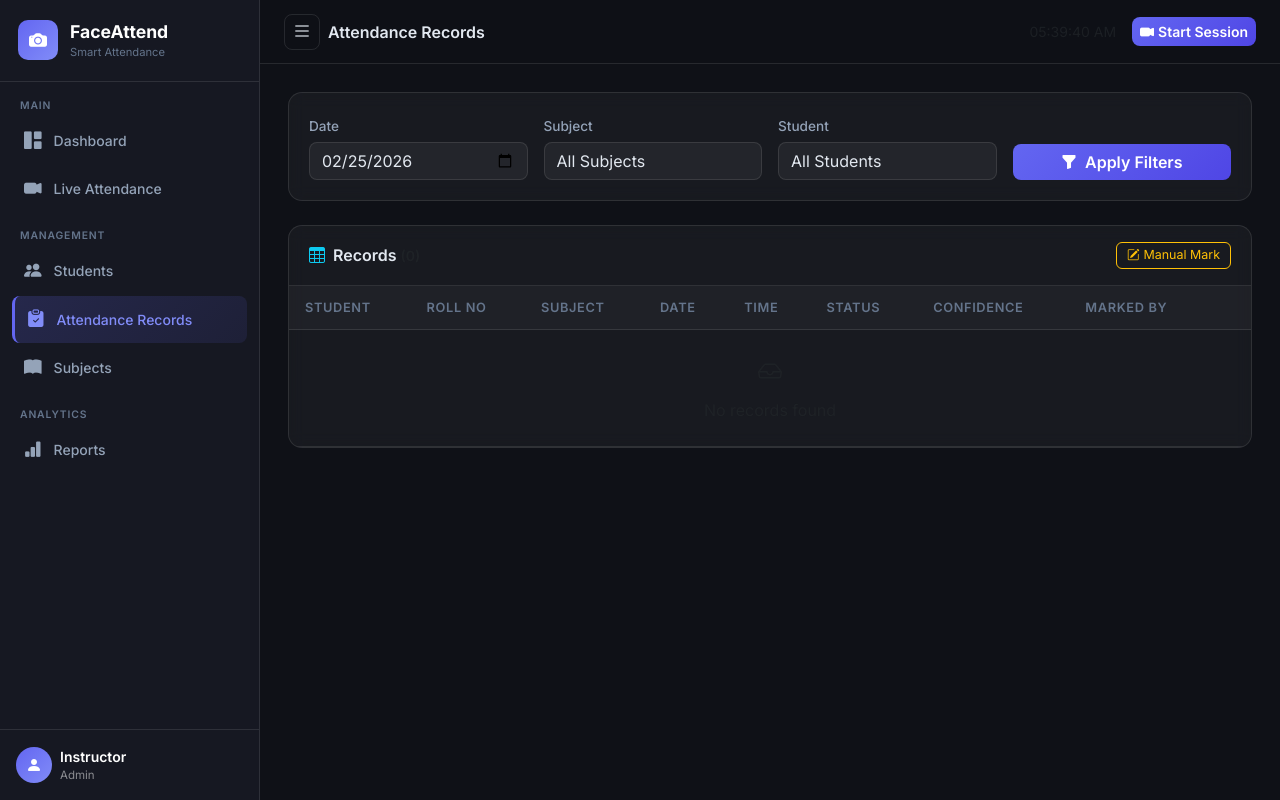
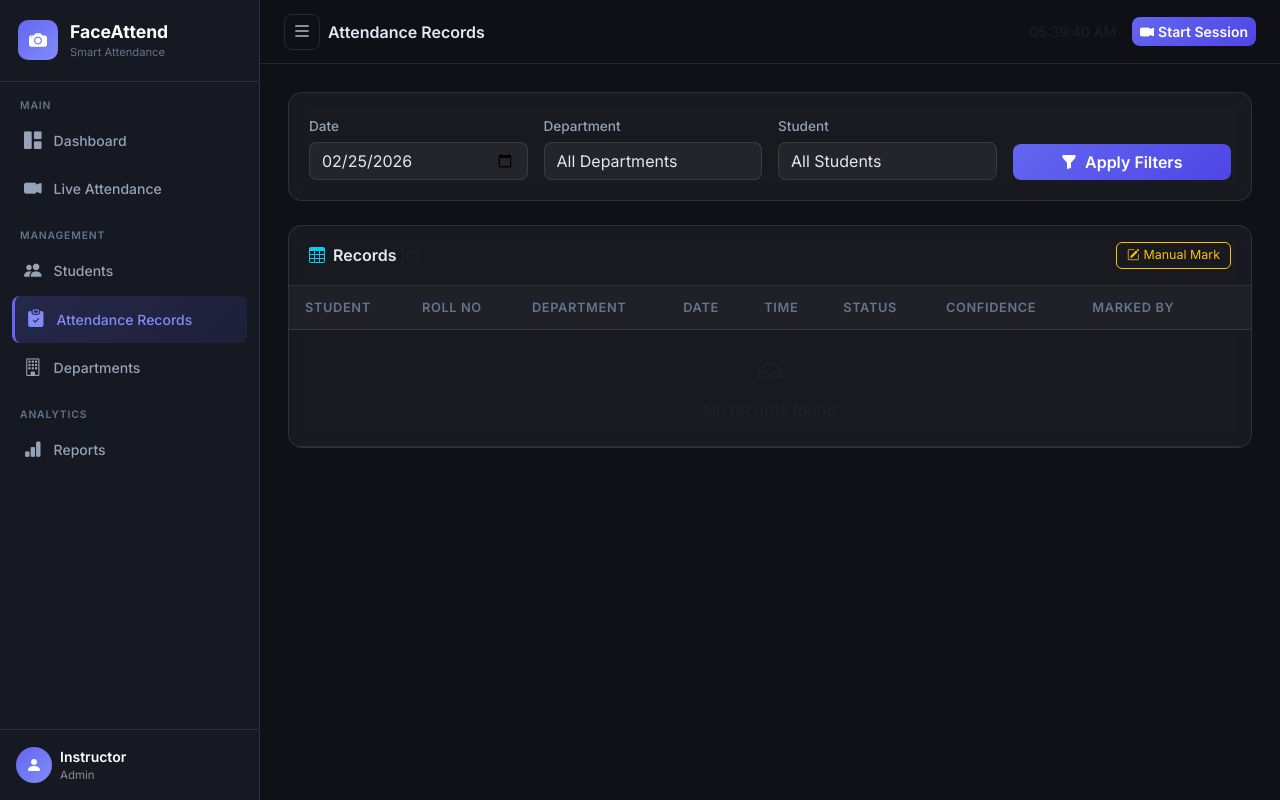
Before and after one commit to Sanam20302/Smart-Attendance-System, a Flask app: page /attendance/ in a window 1280 px wide. Run offline with Flask 3, Linux system fonts and the light colour scheme; data that the repository does not hold is empty.

Commit message:
Replaced Add Subject with Add Department, Added Attendance Closing Time feature, Few UI changes

```diff
--- a/app/routes/attendance.py
+++ b/app/routes/attendance.py
@@ -1,5 +1,5 @@
 from flask import Blueprint, render_template, request, jsonify
-from app.models import Attendance, Student, Subject
+from app.models import Attendance, Student, Department
 from app import db
 from datetime import date, datetime
 
@@ -8,15 +8,15 @@ attendance_bp = Blueprint('attendance', __name__)
 
 @attendance_bp.route('/')
 def list_attendance():
-    subjects = Subject.query.order_by(Subject.name).all()
+    departments = Department.query.order_by(Department.name).all()
     students = Student.query.filter_by(is_active=True).order_by(Student.name).all()
-    return render_template('attendance.html', subjects=subjects, students=students)
+    return render_template('attendance.html', departments=departments, students=students)
 
 
 @attendance_bp.route('/api/records')
 def api_records():
     filter_date = request.args.get('date')
-    filter_subject = request.args.get('subject_id', type=int)
+    filter_department = request.args.get('department')
     filter_student = request.args.get('student_id', type=int)
     page = request.args.get('page', 1, type=int)
     per_page = request.args.get('per_page', 50, type=int)
@@ -29,8 +29,8 @@ def api_records():
             query = query.filter_by(date=d)
         except ValueError:
             pass
-    if filter_subject:
-        query = query.filter_by(subject_id=filter_subject)
+    if filter_department:
+        query = query.join(Student).filter(Student.department == filter_department)
     if filter_student:
         query = query.filter_by(student_id=filter_student)
 
@@ -49,7 +49,6 @@ def api_records():
 def mark_attendance():
     data = request.get_json()
     student_db_id = data.get('student_db_id')
-    subject_id = data.get('subject_id')
     confidence = data.get('confidence', 0.0)
     today = date.today()
     now = datetime.now().time()
@@ -61,11 +60,10 @@ def mark_attendance():
     if not student:
         return jsonify({'success': False, 'error': 'Student not found'}), 404
 
-    # Avoid duplicate for same student same day same subject
+    # Avoid duplicate for same student same day
     existing = Attendance.query.filter_by(
         student_id=student.id,
-        date=today,
-        subject_id=subject_id
+        date=today
     ).first()
 
     if existing:
@@ -73,7 +71,6 @@ def mark_attendance():
 
     record = Attendance(
         student_id=student.id,
-        subject_id=subject_id,
         date=today,
         time_in=now,
         status='present',
@@ -90,8 +87,7 @@ def mark_attendance():
 def manual_mark():
     """Manually mark attendance for a student."""
     data = request.get_json()
-    student_id = data.get('student_id', type=int) or data.get('student_id')
-    subject_id = data.get('subject_id')
+    student_id = data.get('student_id')
     mark_date_str = data.get('date')
     status = data.get('status', 'present')
 
@@ -109,8 +105,7 @@ def manual_mark():
 
     existing = Attendance.query.filter_by(
         student_id=student.id,
-        date=mark_date,
-        subject_id=subject_id
+        date=mark_date
     ).first()
 
     if existing:
@@ -120,7 +115,6 @@ def manual_mark():
 
     record = Attendance(
         student_id=student.id,
-        subject_id=subject_id,
         date=mark_date,
         time_in=datetime.now().time(),
         status=status,
@@ -139,42 +133,40 @@ def delete_record(record_id):
     return jsonify({'success': True, 'message': 'Record deleted'})
 
 
-# Subjects CRUD
-@attendance_bp.route('/subjects')
-def list_subjects():
-    subjects = Subject.query.order_by(Subject.name).all()
-    return render_template('subjects.html', subjects=subjects)
+# Departments CRUD
+@attendance_bp.route('/departments')
+def list_departments():
+    departments = Department.query.order_by(Department.name).all()
+    return render_template('departments.html', departments=departments)
 
 
-@attendance_bp.route('/subjects/add', methods=['POST'])
-def add_subject():
+@attendance_bp.route('/departments/add', methods=['POST'])
+def add_department():
     data = request.get_json()
     code = data.get('code', '').strip()
     name = data.get('name', '').strip()
-    department = data.get('department', '').strip() or None
-    instructor = data.get('instructor', '').strip() or None
 
     if not code or not name:
         return jsonify({'success': False, 'error': 'Code and Name are required'}), 400
 
-    if Subject.query.filter_by(code=code).first():
-        return jsonify({'success': False, 'error': 'Subject code already exists'}), 400
+    if Department.query.filter_by(code=code).first():
+        return jsonify({'success': False, 'error': 'Department code already exists'}), 400
 
-    subject = Subject(code=code, name=name, department=department, instructor=instructor)
-    db.session.add(subject)
+    department = Department(code=code, name=name)
+    db.session.add(department)
     db.session.commit()
-    return jsonify({'success': True, 'subject': subject.to_dict()})
+    return jsonify({'success': True, 'department': department.to_dict()})
 
 
-@attendance_bp.route('/subjects/<int:subject_id>/delete', methods=['DELETE'])
-def delete_subject(subject_id):
-    subject = Subject.query.get_or_404(subject_id)
-    db.session.delete(subject)
+@attendance_bp.route('/departments/<int:department_id>/delete', methods=['DELETE'])
+def delete_department(department_id):
+    department = Department.query.get_or_404(department_id)
+    db.session.delete(department)
     db.session.commit()
     return jsonify({'success': True})
 
 
-@attendance_bp.route('/subjects/api/list')
-def subjects_api_list():
-    subjects = Subject.query.order_by(Subject.name).all()
-    return jsonify([s.to_dict() for s in subjects])
+@attendance_bp.route('/departments/api/list')
+def departments_api_list():
+    departments = Department.query.order_by(Department.name).all()
+    return jsonify([d.to_dict() for d in departments])
--- a/app/routes/main.py
+++ b/app/routes/main.py
@@ -1,5 +1,5 @@
 from flask import Blueprint, render_template, redirect, url_for
-from app.models import Student, Attendance, Subject
+from app.models import Student, Attendance, Department
 from app import db
 from datetime import date, datetime, timedelta
 from sqlalchemy import func
@@ -16,7 +16,7 @@ def dashboard():
     today = date.today()
     total_students = Student.query.filter_by(is_active=True).count()
     today_attendance = Attendance.query.filter_by(date=today).count()
-    total_subjects = Subject.query.count()
+    total_departments = Department.query.count()
 
     # Attendance percentage today
     attendance_pct = 0
@@ -44,7 +44,7 @@ def dashboard():
     stats = {
         'total_students': total_students,
         'today_attendance': today_attendance,
-        'total_subjects': total_subjects,
+        'total_departments': total_departments,
         'attendance_pct': attendance_pct,
     }
 
--- a/app/templates/attendance.html
+++ b/app/templates/attendance.html
@@ -12,11 +12,11 @@
                 <input type="date" class="form-control" id="filter-date" value="{{ '' }}">
             </div>
             <div class="col-md-3">
-                <label class="form-label">Subject</label>
-                <select class="form-select" id="filter-subject">
-                    <option value="">All Subjects</option>
-                    {% for s in subjects %}
-                    <option value="{{ s.id }}">{{ s.name }}</option>
+                <label class="form-label">Department</label>
+                <select class="form-select" id="filter-department">
+                    <option value="">All Departments</option>
+                    {% for d in departments %}
+                    <option value="{{ d.name }}">{{ d.name }}</option>
                     {% endfor %}
                 </select>
             </div>
@@ -55,15 +55,7 @@
                     {% endfor %}
                 </select>
             </div>
-            <div class="col-md-3">
-                <select class="form-select" id="manual-subject">
-                    <option value="">Select Subject</option>
-                    {% for s in subjects %}
-                    <option value="{{ s.id }}">{{ s.name }}</option>
-                    {% endfor %}
-                </select>
-            </div>
-            <div class="col-md-2">
+            <div class="col-md-5">
                 <input type="date" class="form-control" id="manual-date">
             </div>
             <div class="col-md-2">
@@ -99,7 +91,7 @@
                     <tr>
                         <th>Student</th>
                         <th>Roll No</th>
-                        <th>Subject</th>
+                        <th>Department</th>
                         <th>Date</th>
                         <th>Time</th>
                         <th>Status</th>
@@ -127,12 +119,12 @@
 
     function loadRecords() {
         const date = document.getElementById('filter-date').value;
-        const subject = document.getElementById('filter-subject').value;
+        const department = document.getElementById('filter-department').value;
         const student = document.getElementById('filter-student').value;
 
         let url = '/attendance/api/records?per_page=100';
         if (date) url += `&date=${date}`;
-        if (subject) url += `&subject_id=${subject}`;
+        if (department) url += `&department=${encodeURIComponent(department)}`;
         if (student) url += `&student_id=${student}`;
 
         fetch(url)
@@ -148,7 +140,7 @@
             <tr>
                 <td><strong>${r.student_name || '—'}</strong></td>
                 <td><code>${r.student_roll || ''}</code></td>
-                <td>${r.subject_name || '<span class="text-muted">—</span>'}</td>
+                <td>${r.student_department || '<span class="text-muted">—</span>'}</td>
                 <td>${r.date}</td>
                 <td>${r.time_in || '—'}</td>
                 <td><span class="badge-status badge-${r.status}">${r.status}</span></td>
@@ -175,7 +167,6 @@
 
     function manualMark() {
         const student_id = document.getElementById('manual-student').value;
-        const subject_id = document.getElementById('manual-subject').value;
         const date = document.getElementById('manual-date').value;
         const status = document.getElementById('manual-status').value;
 
@@ -184,7 +175,7 @@
         fetch('/attendance/api/manual', {
             method: 'POST',
             headers: { 'Content-Type': 'application/json' },
-            body: JSON.stringify({ student_id: parseInt(student_id), subject_id: subject_id ? parseInt(subject_id) : null, date, status })
+            body: JSON.stringify({ student_id: parseInt(student_id), date, status })
         })
             .then(r => r.json())
             .then(data => {
--- a/app/templates/base.html
+++ b/app/templates/base.html
@@ -1,5 +1,6 @@
 <!DOCTYPE html>
 <html lang="en">
+
 <head>
     <meta charset="UTF-8">
     <meta name="viewport" content="width=device-width, initial-scale=1.0">
@@ -11,12 +12,14 @@
     <!-- Bootstrap Icons -->
     <link href="https://cdn.jsdelivr.net/npm/bootstrap-icons@1.11.3/font/bootstrap-icons.css" rel="stylesheet">
     <!-- Google Fonts -->
-    <link href="https://fonts.googleapis.com/css2?family=Inter:wght@300;400;500;600;700;800&display=swap" rel="stylesheet">
+    <link href="https://fonts.googleapis.com/css2?family=Inter:wght@300;400;500;600;700;800&display=swap"
+        rel="stylesheet">
     <!-- Custom CSS -->
     <link href="{{ url_for('static', filename='css/style.css') }}" rel="stylesheet">
 
     {% block head %}{% endblock %}
 </head>
+
 <body>
 
     <!-- Sidebar -->
@@ -35,32 +38,38 @@
 
         <nav class="sidebar-nav">
             <div class="nav-section-label">Main</div>
-        <a href="{{ url_for('main.dashboard') }}" class="nav-link-item {% if request.endpoint == 'main.dashboard' or request.endpoint == 'main.index' %}active{% endif %}">
+            <a href="{{ url_for('main.dashboard') }}"
+                class="nav-link-item {% if request.endpoint == 'main.dashboard' or request.endpoint == 'main.index' %}active{% endif %}">
                 <i class="bi bi-grid-1x2-fill"></i>
                 <span>Dashboard</span>
             </a>
-        <a href="{{ url_for('camera.camera_page') }}" class="nav-link-item {% if request.blueprint == 'camera' %}active{% endif %}">
+            <a href="{{ url_for('camera.camera_page') }}"
+                class="nav-link-item {% if request.blueprint == 'camera' %}active{% endif %}">
                 <i class="bi bi-camera-video-fill"></i>
                 <span>Live Attendance</span>
                 <span class="nav-badge pulse" id="cam-badge" style="display:none">LIVE</span>
             </a>
 
             <div class="nav-section-label mt-3">Management</div>
-        <a href="{{ url_for('students.list_students') }}" class="nav-link-item {% if request.blueprint == 'students' %}active{% endif %}">
+            <a href="{{ url_for('students.list_students') }}"
+                class="nav-link-item {% if request.blueprint == 'students' %}active{% endif %}">
                 <i class="bi bi-people-fill"></i>
                 <span>Students</span>
             </a>
-        <a href="{{ url_for('attendance.list_attendance') }}" class="nav-link-item {% if request.blueprint == 'attendance' and request.endpoint != 'attendance.list_subjects' %}active{% endif %}">
+            <a href="{{ url_for('attendance.list_attendance') }}"
+                class="nav-link-item {% if request.blueprint == 'attendance' and request.endpoint != 'attendance.list_departments' %}active{% endif %}">
                 <i class="bi bi-clipboard-check-fill"></i>
                 <span>Attendance Records</span>
             </a>
-        <a href="{{ url_for('attendance.list_subjects') }}" class="nav-link-item {% if request.endpoint == 'attendance.list_subjects' %}active{% endif %}">
-            <i class="bi bi-book-fill"></i>
-            <span>Subjects</span>
+            <a href="{{ url_for('attendance.list_departments') }}"
+                class="nav-link-item {% if request.endpoint == 'attendance.list_departments' %}active{% endif %}">
+                <i class="bi bi-building"></i>
+                <span>Departments</span>
             </a>
 
             <div class="nav-section-label mt-3">Analytics</div>
-        <a href="{{ url_for('reports.reports_page') }}" class="nav-link-item {% if request.blueprint == 'reports' %}active{% endif %}">
+            <a href="{{ url_for('reports.reports_page') }}"
+                class="nav-link-item {% if request.blueprint == 'reports' %}active{% endif %}">
                 <i class="bi bi-bar-chart-fill"></i>
                 <span>Reports</span>
             </a>
@@ -131,31 +140,32 @@ function toggleSidebar() {
         // Clock
         function updateClock() {
             const el = document.getElementById('current-time');
-    if (el) el.textContent = new Date().toLocaleTimeString('en-US', {hour:'2-digit', minute:'2-digit', second:'2-digit'});
+            if (el) el.textContent = new Date().toLocaleTimeString('en-US', { hour: '2-digit', minute: '2-digit', second: '2-digit' });
         }
         setInterval(updateClock, 1000);
         updateClock();
 
         // Toast helper
-function showToast(message, type='success') {
+        function showToast(message, type = 'success') {
             const id = 'toast-' + Date.now();
-    const icons = {success:'check-circle-fill', danger:'exclamation-triangle-fill', warning:'exclamation-circle-fill', info:'info-circle-fill'};
+            const icons = { success: 'check-circle-fill', danger: 'exclamation-triangle-fill', warning: 'exclamation-circle-fill', info: 'info-circle-fill' };
             const html = `
         <div id="${id}" class="toast align-items-center text-white bg-${type} border-0" role="alert">
             <div class="d-flex">
                 <div class="toast-body">
-                    <i class="bi bi-${icons[type]||'info-circle-fill'} me-2"></i>${message}
+                    <i class="bi bi-${icons[type] || 'info-circle-fill'} me-2"></i>${message}
                 </div>
                 <button type="button" class="btn-close btn-close-white me-2 m-auto" data-bs-dismiss="toast"></button>
             </div>
         </div>`;
             document.getElementById('toast-container').insertAdjacentHTML('beforeend', html);
             const el = document.getElementById(id);
-    new bootstrap.Toast(el, {delay: 4000}).show();
+            new bootstrap.Toast(el, { delay: 4000 }).show();
             el.addEventListener('hidden.bs.toast', () => el.remove());
         }
     </script>
 
     {% block scripts %}{% endblock %}
 </body>
+
 </html>
--- a/requirements.txt
+++ b/requirements.txt
@@ -11,3 +11,5 @@ matplotlib>=3.8.0
 reportlab>=4.0.7
 python-dotenv>=1.0.0
 setuptools<70.0.0
+dlib-bin
+wheel
--- a/static/css/style.css
+++ b/static/css/style.css
@@ -515,6 +515,11 @@ body {
 .form-control::placeholder { color: var(--text-muted); }
 .form-label { color: #94a3b8; font-size: 0.85rem; font-weight: 500; margin-bottom: 6px; }
 
+.form-select option {
+    background-color: #334155; /* Dark gray */
+    color: var(--text-primary);
+}
+
 .form-range { filter: hue-rotate(220deg); }
 
 /* -------- Tables -------- */
```
Also changed, not shown: app/models.py (+5 -14 lines), app/routes/camera.py (+49 -41 lines), app/routes/reports.py (+13 -14 lines), app/routes/students.py (+5 -3 lines), app/templates/add_student.html (+6 -2 lines), app/templates/camera.html (+19 -9 lines), app/templates/dashboard.html (+6 -6 lines), app/templates/departments.html (added, +111 -0 lines), app/templates/edit_student.html (+7 -2 lines), app/templates/reports.html (+9 -9 lines), app/templates/subjects.html (deleted, +0 -124 lines), static/student_photos/12345678_b89491b8.jpeg (renamed from static/student_photos/23456789_9a023cd1.jpeg), static/student_photos/12345678_fdbfdca7.jpg (deleted), static/student_photos/23456789_c97bd642.jpg (added). Lines whose indentation alone changed are shown as unchanged.
